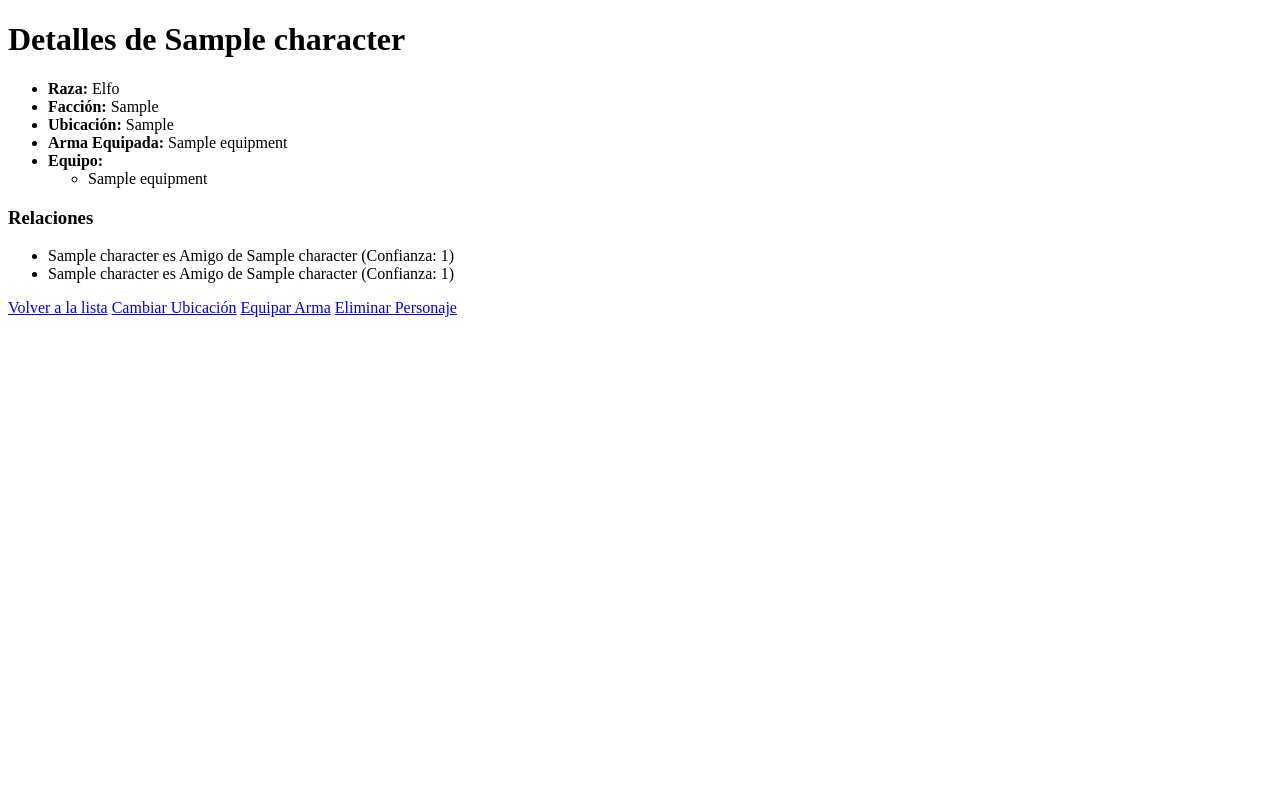
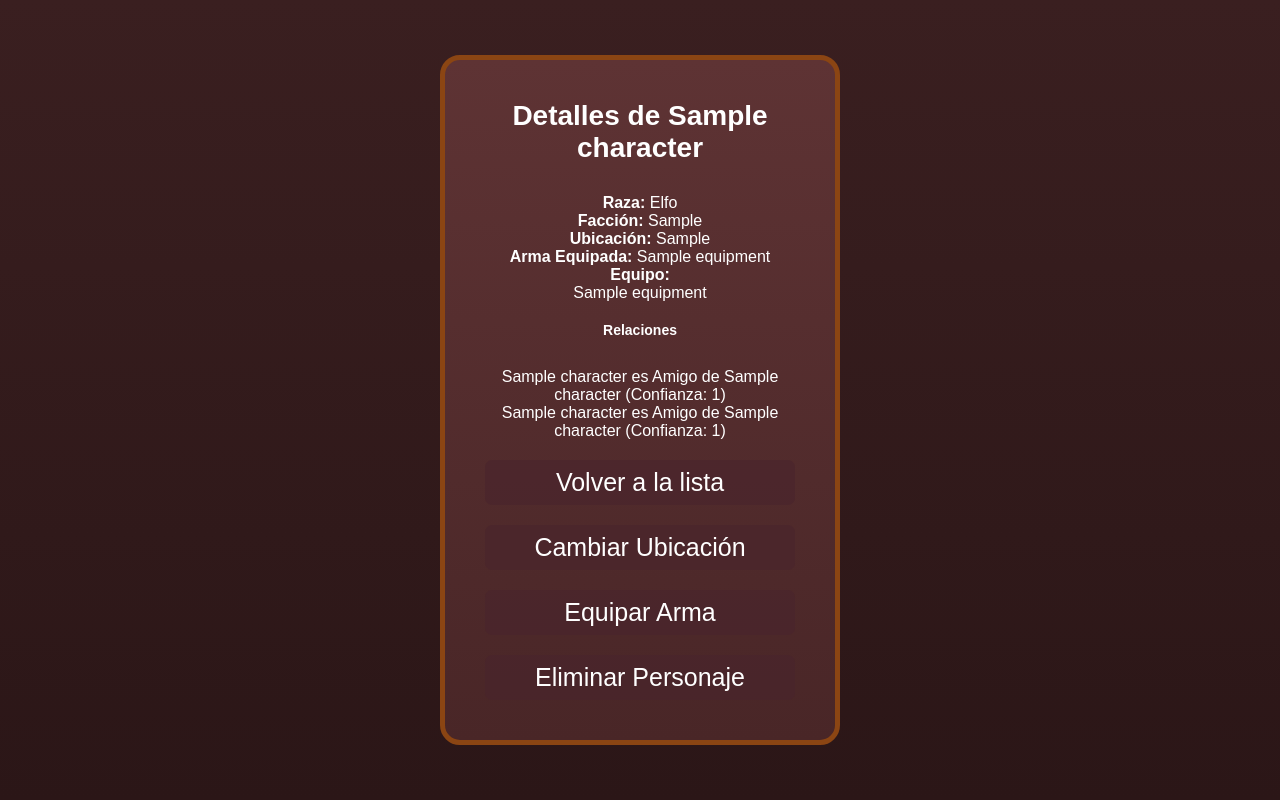
Before and after one commit to daninogales30/juego_tierra_media_django, a Django app: page /detail_character/1/ in a window 1280 px wide. Run offline with Django 5.2, Linux system fonts and the light colour scheme; tables that the repository leaves empty hold one stand-in row (values such as "Sample post").

Commit message:
character_detail.css character_delete.css creados y character_form.html modificado

```diff
--- /dev/null
+++ b/character/static/character_detail.css
@@ -0,0 +1,67 @@
+* {
+    padding: 0;
+    margin: 0;
+    box-sizing: border-box;
+}
+
+body {
+    font-family: sans-serif;
+    color: white;
+    background: linear-gradient(#3a1f20, #2b1617);
+    display: flex;
+    justify-content: center;
+    align-items: center;
+    height: 100vh;
+}
+
+div {
+    background: linear-gradient(to bottom, #5e3334, #492627);
+    border: 5px saddlebrown solid;
+    border-radius: 20px;
+    padding: 40px;
+    display: flex;
+    flex-direction: column;
+    gap: 20px;
+    transition: transform 0.3s ease, box-shadow 0.3s ease;
+    text-align: center;
+    max-width: 400px;
+    width: 100%;
+}
+
+div:hover {
+    transform: translateY(-10px);
+    box-shadow: 0px 20px 30px #1c0e0e;
+}
+
+h1 {
+    font-size: 28px;
+    margin-bottom: 10px;
+}
+
+h3 {
+    font-size: 14px;
+    margin-bottom: 10px;
+}
+
+li {
+    list-style: none;
+
+}
+
+a{
+    font-size: 25px;
+    color: white;
+    text-decoration: none;
+    padding: 8px 12px;
+    border-radius: 7px;
+    background-color: rgba(73, 36, 45, 0.62);
+    transition: background-color 0.35s ease, color 0.35s ease;
+}
+
+a:hover{
+    cursor: pointer;
+    color: #cfcfcf;
+    background-color: rgba(126, 69, 82, 0.62);
+    transition: background-color 0.35s ease, color 0.35s ease;
+
+}
--- a/character/templates/character_delete.html
+++ b/character/templates/character_delete.html
@@ -2,9 +2,11 @@
 <html lang="en">
 <head>
     <meta charset="UTF-8">
+    <link rel="stylesheet" href="../static/character_delete.css">
     <title>Borrar personaje {{ character.name }}</title>
 </head>
 <body>
+<div>
     <h1>Eliminar Personaje</h1>
     <p>¿Estás seguro de que quieres eliminar a <strong>{{ character.name }}</strong>?</p>
 
@@ -13,6 +15,6 @@
         <button type="submit">Sí, eliminar</button>
         <a href="{% url 'character:character_list' %}">Cancelar</a>
     </form>
-
+</div>
 </body>
 </html>
--- a/character/templates/character_detail.html
+++ b/character/templates/character_detail.html
@@ -2,9 +2,11 @@
 <html lang="en">
 <head>
     <meta charset="UTF-8">
+    <link rel="stylesheet" href="../static/character_detail.css">
     <title>Detalles personaje</title>
 </head>
 <body>
+<div>
     <h1>Detalles de {{ character.name }}</h1>
 
     <ul>
@@ -29,10 +31,14 @@
     {% if character.personaje1.all or character.personaje2.all %}
         <ul>
             {% for relacion in character.personaje1.all %}
-        <li>{{ character.name }} es {{ relacion.get_tipo_display }} de {{ relacion.related_to.name }} (Confianza: {{ relacion.confidence_level }})</li>
+                <li>{{ character.name }} es {{ relacion.get_tipo_display }} de {{ relacion.related_to.name }}
+                    (Confianza: {{ relacion.confidence_level }})
+                </li>
             {% endfor %}
             {% for relacion in character.personaje2.all %}
-        <li>{{ relacion.related_to.name }} es {{ relacion.get_tipo_display }} de {{ character.name }} (Confianza: {{ relacion.confidence_level }})</li>
+                <li>{{ relacion.related_to.name }} es {{ relacion.get_tipo_display }} de {{ character.name }}
+                    (Confianza: {{ relacion.confidence_level }})
+                </li>
             {% endfor %}
         </ul>
     {% else %}
@@ -43,5 +49,6 @@
     <a href="{% url 'character:change_ubication' character.id %}">Cambiar Ubicación</a>
     <a href="{% url 'character:equip_weapon' character.id %}">Equipar Arma</a>
     <a href="{% url 'character:delete_character' character.id %}">Eliminar Personaje</a>
+</div>
 </body>
 </html>
--- a/character/templates/character_form.html
+++ b/character/templates/character_form.html
@@ -1,9 +1,10 @@
+{% load static %}
 <!DOCTYPE html>
 <html lang="en">
 <head>
     <meta charset="UTF-8">
     <title>Crear personaje</title>
-    <link rel="stylesheet" href="../static/character_form.css">
+    <link rel="stylesheet" href="{% static 'character_form.css' %}">
 </head>
 <body>
 <div>
```
Also changed, not shown: character/static/character_delete.css (added, +95 -0 lines). Lines whose indentation alone changed are shown as unchanged.
